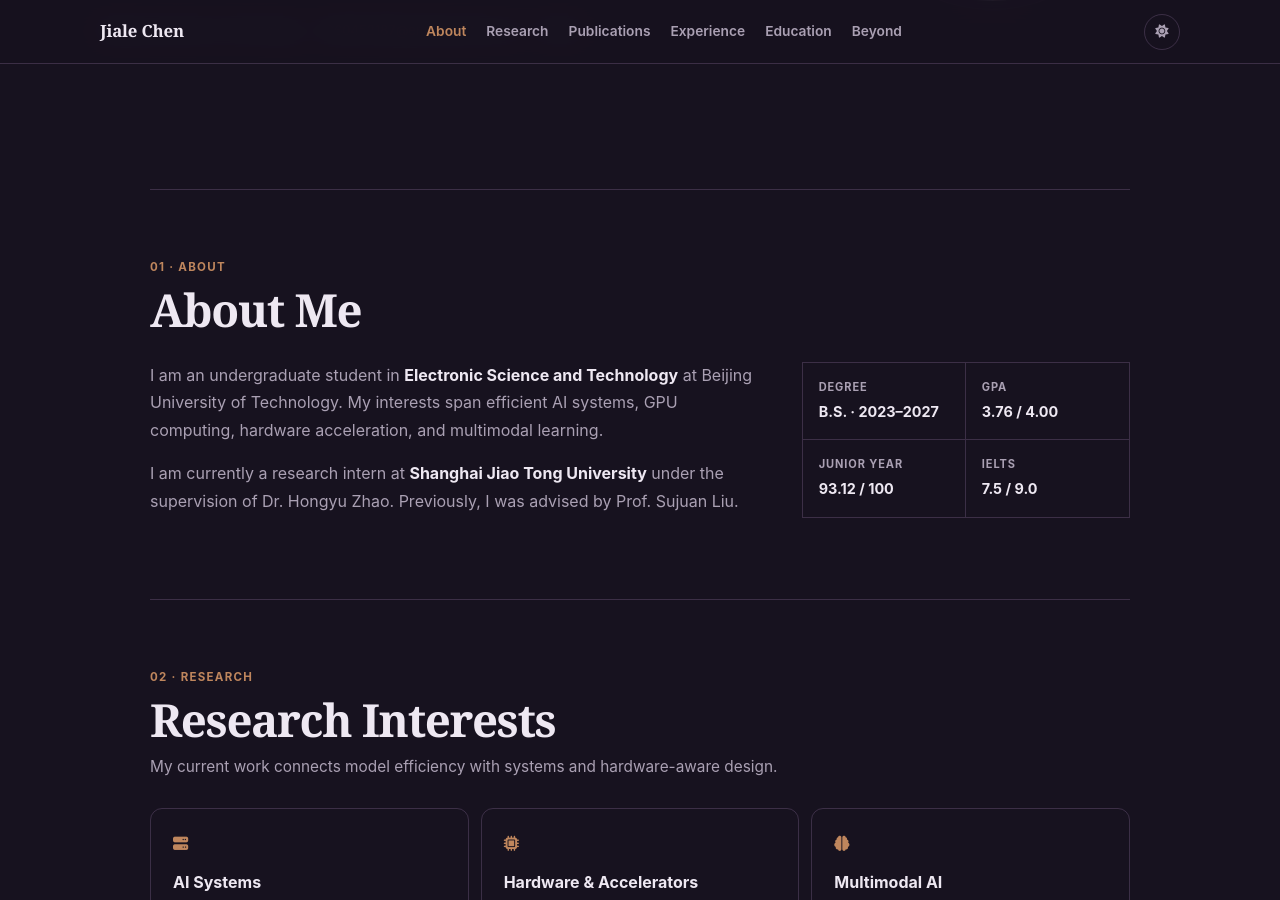
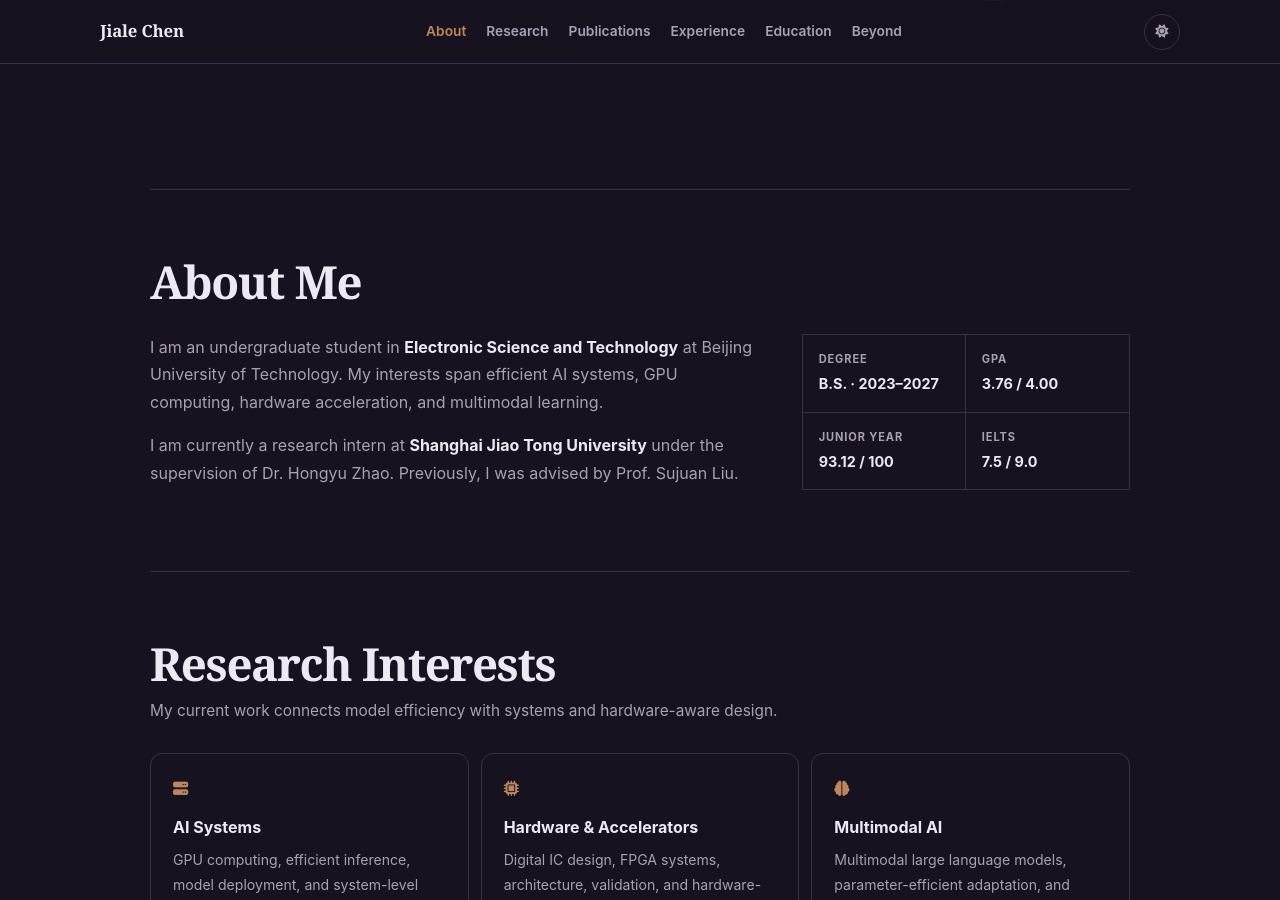
Before and after one commit to Chenjl13/Chenjl13.github.io, a Jekyll site: the page built from index.md, in a window 1280 px wide and 900 px high, scrolled down 541 px. Built offline with Jekyll 4.4.1, drawn with Linux system fonts in a browser that asks for light colours; nearby versions of some CDN libraries; a style sheet for code colours, icons or effects is not loaded; some of the changed text lies outside the part shown.

```diff
--- a/index.md
+++ b/index.md
@@ -4,7 +4,6 @@
 
 <section id="about" class="page-section reveal">
   <div class="section-heading">
-    <span class="section-kicker">01 · About</span>
     <h2>About Me</h2>
   </div>
   <div class="about-grid">
@@ -23,7 +22,6 @@
 
 <section id="research" class="page-section reveal">
   <div class="section-heading">
-    <span class="section-kicker">02 · Research</span>
     <h2>Research Interests</h2>
     <p>My current work connects model efficiency with systems and hardware-aware design.</p>
   </div>
@@ -90,7 +88,6 @@
 
 <section id="news" class="page-section reveal">
   <div class="section-heading compact-heading">
-    <span class="section-kicker">03 · Updates</span>
     <h2>News</h2>
   </div>
   <div class="news-list">
@@ -102,7 +99,6 @@
 
 <section id="experience" class="page-section reveal">
   <div class="section-heading">
-    <span class="section-kicker">05 · Experience</span>
     <h2>Industry Experience</h2>
   </div>
 
@@ -147,7 +143,6 @@
 
 <section id="education" class="page-section reveal">
   <div class="section-heading">
-    <span class="section-kicker">06 · Education</span>
     <h2>Education</h2>
   </div>
   <div class="education-card">
@@ -181,7 +176,6 @@
 
 <section id="beyond" class="page-section reveal">
   <div class="section-heading">
-    <span class="section-kicker">07 · Beyond Research</span>
     <h2>Life Outside the Lab</h2>
   </div>
   <div class="life-grid">
```
